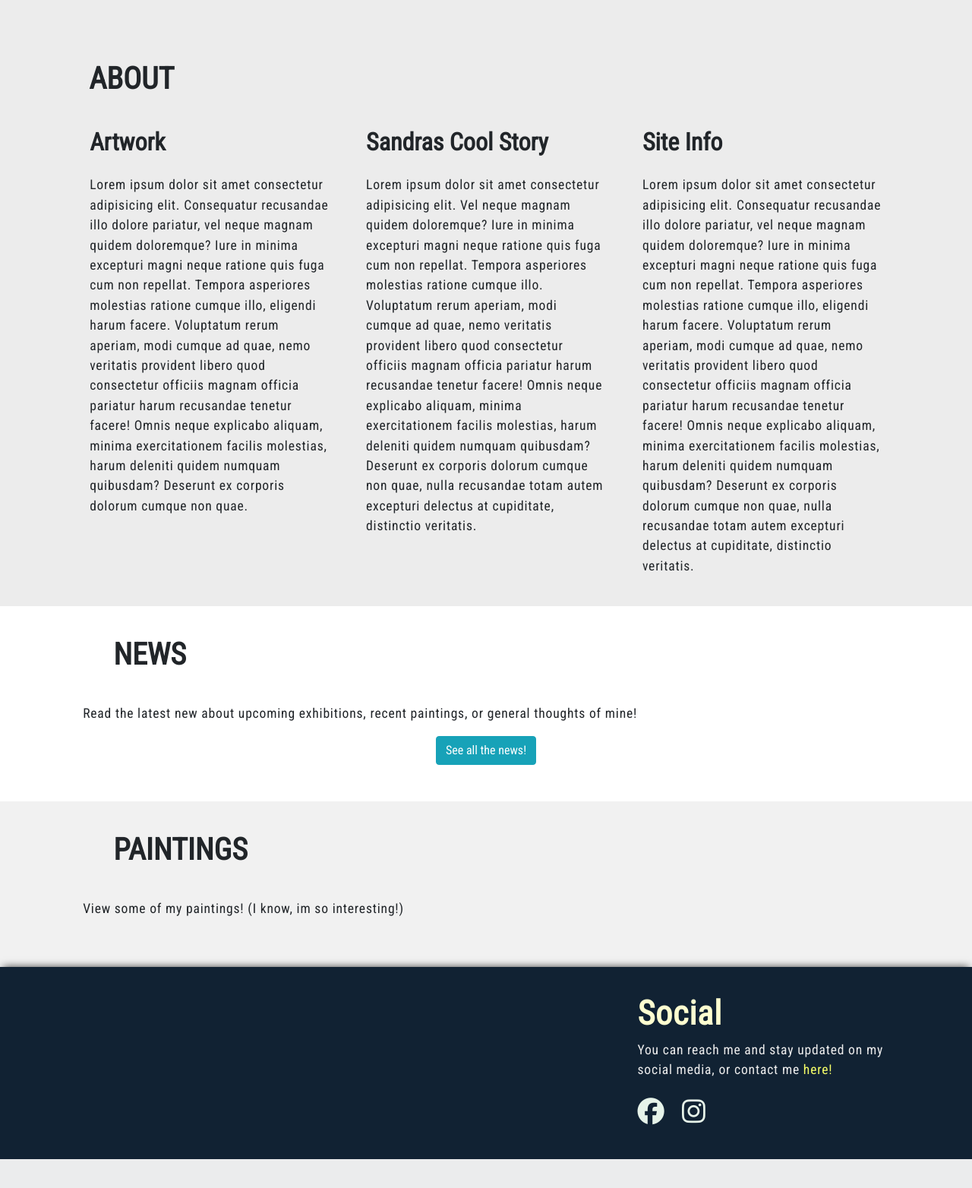
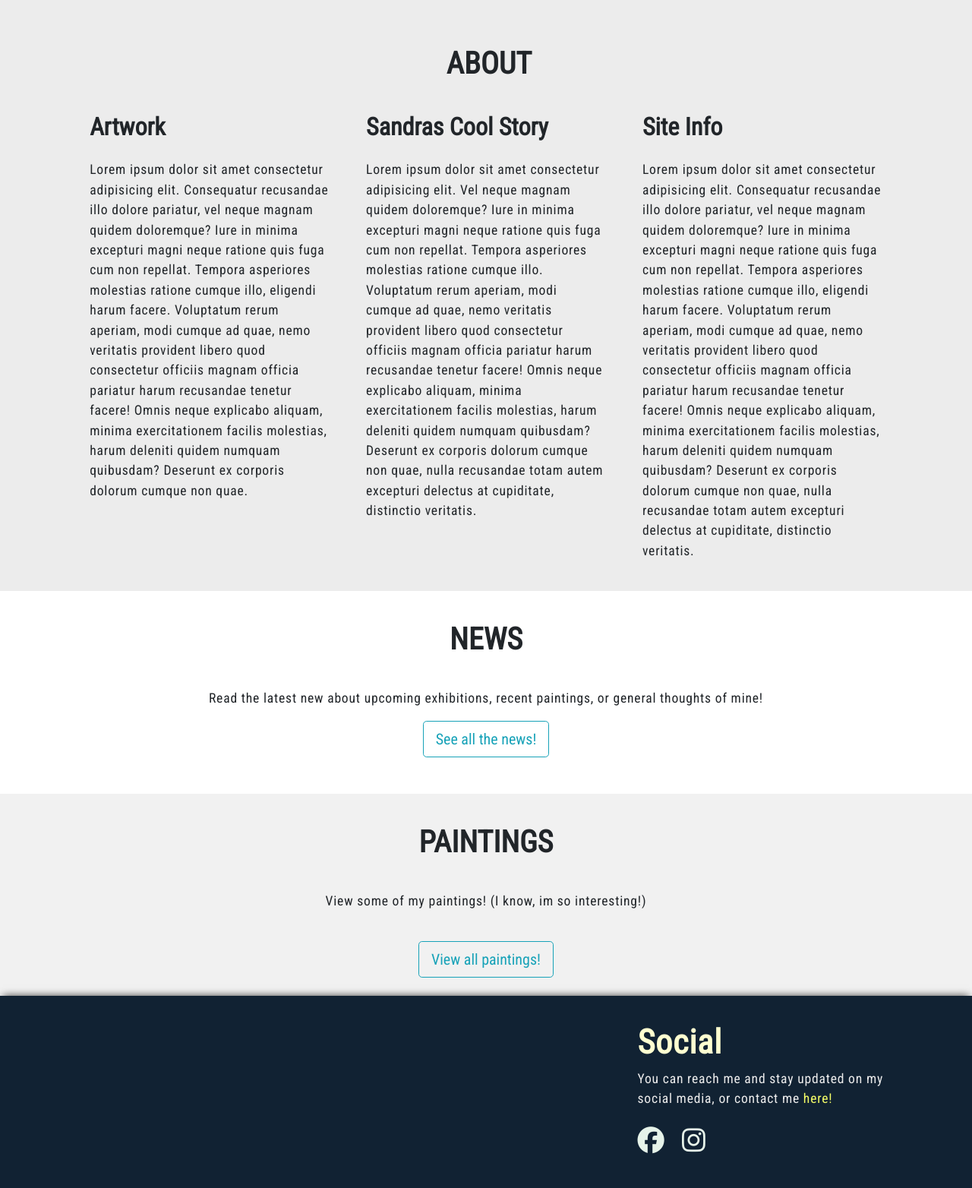
Before and after one commit to HeimirDavid/art-ecommerce, a Django app: page / in a window 1280 px wide. Shown: the part 774-2338 px from the top of the page at 76% size. Before the commit the page ends 2300 px from the top, so only its background shows below. Run offline with Django 3.2, Linux system fonts and the light colour scheme; data that the repository does not hold is empty; some libraries are stand-ins or nearby versions.

Commit message:
Centered all headings on index.html, added button for paintings under paintings section and styled the buttons

```diff
--- a/home/templates/index.html
+++ b/home/templates/index.html
@@ -4,7 +4,7 @@
 <section id="about_section" class="about-section">
     <div class="row">
         <div class="col-sm-10 offset-1">
-            <h3 class="header-h3 uppercase about-h">About</h3>
+            <h3 class="header-h3 uppercase text-center about-h">About</h3>
             <div class="row">
                 <div class="col-md-6 col-sm-10 col-lg-4 offset-xs-1 offset-md-0 about-col fade-in">
                     <h4 class="header-h4">Artwork</h4>
@@ -31,7 +31,7 @@
 
 <section class="news-section">
     <div class="row">
-        <div class="col-10 offset-1">
+        <div class="col-10 offset-1 text-center">
             <a href="{% url 'get_newsposts' %}"><h3 class="header-h3 uppercase index-news-h">News</h3></a>
             <p class="p-text">Read the latest new about upcoming exhibitions, recent paintings, or general thoughts of mine!
             </p>
@@ -40,12 +40,12 @@
     {% for post in posts|slice:":3" %}
     <div class="row">
         <div class="col-10 offset-1 col-md-8 offset-md-2 newspost-container">
-            <h4 class="article-h">{{ post.title }}</h4>
+            <a href="{% url 'news_detail' post.id %}"><h4 class="article-h">{{ post.title }}</h4></a>
             {% if post.image %}
                 <img class="newspost-image" src="/media/{{ post.image }}" alt="image">
             {% endif %}
             <p class="p-text prev-blog-text">{{ post.content|truncatewords:50 }}</p>
-            <span class="btn btn-primary openpost-btn">
+            <span class="btn btn-success openpost-btn">
                 <a href="{% url 'news_detail' post.id %}">Open Article</a>
             </span>
         </div>
@@ -53,13 +53,13 @@
     <br>
     {% endfor %}
     <div class="row justify-content-center">
-        <a class="btn btn-info m-auto" href="{% url 'get_newsposts' %}">See all the news!</a>
+        <a class="btn btn-outline-info btn-lg m-auto" href="{% url 'get_newsposts' %}">See all the news!</a>
     </div>
 </section>
 
 <section class="paintings-section">
     <div class="row">
-        <div class="col-10 offset-1">
+        <div class="col-10 offset-1 text-center">
             <h3 class="header-h3 uppercase index-news-h">Paintings</h3>
             <p class="p-text">View some of my paintings!
                 (I know, im so interesting!)
@@ -137,8 +137,12 @@
     </div>
     {% endif %}
 {% endfor %}
+<br>
+    <div class="row justify-content-center">
+        <a class="btn btn-outline-info btn-lg m-auto" href="{% url 'get_products' %}">View all paintings!</a>
+    </div>
 
-<br>
+
 <br>
 </section>
 {% endblock %}
--- a/static/css/custom.css
+++ b/static/css/custom.css
@@ -212,7 +212,7 @@ a.nav-item.nav-link.main-nav-item {
 }
 
 .about-h {
-    margin: 2em 0 0 .2em;
+    margin: 1.5em 0 0 .2em;
 }
 
 .about-col {
```
